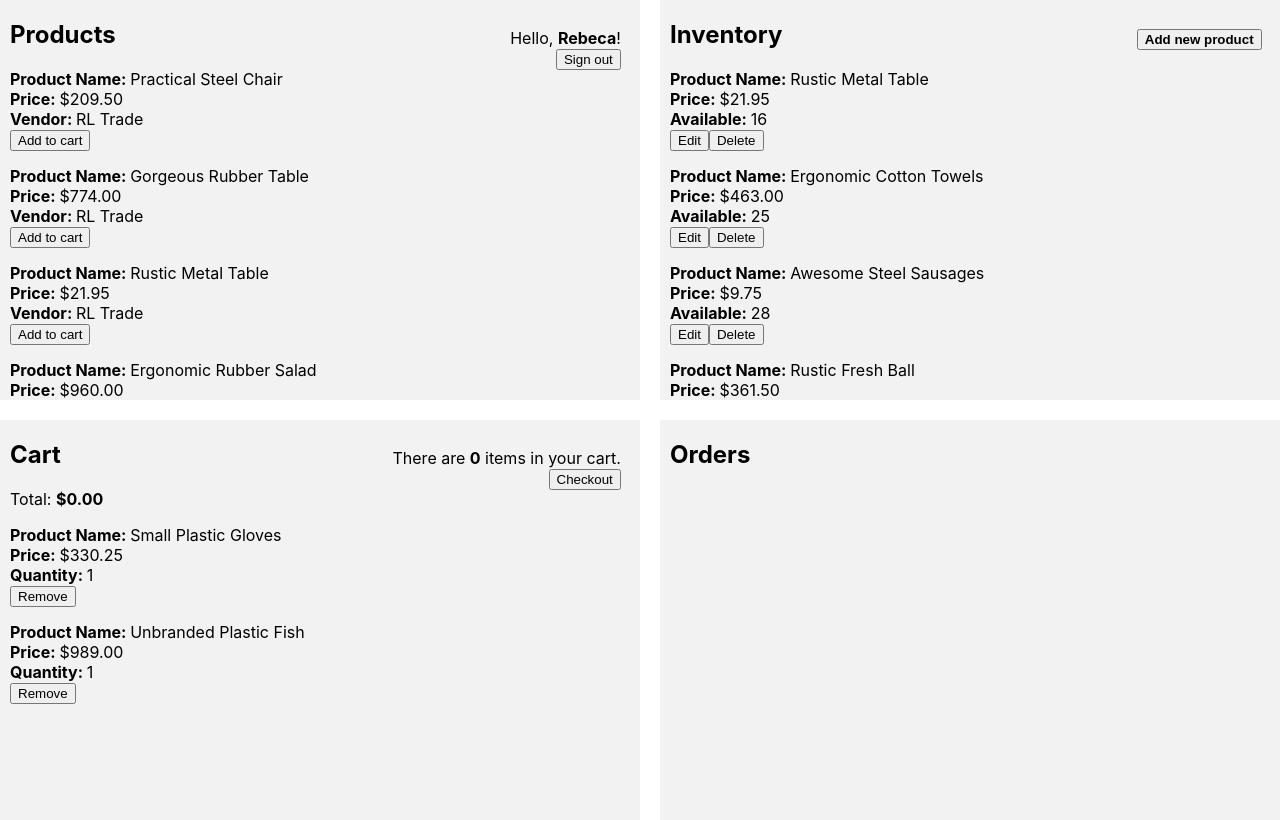
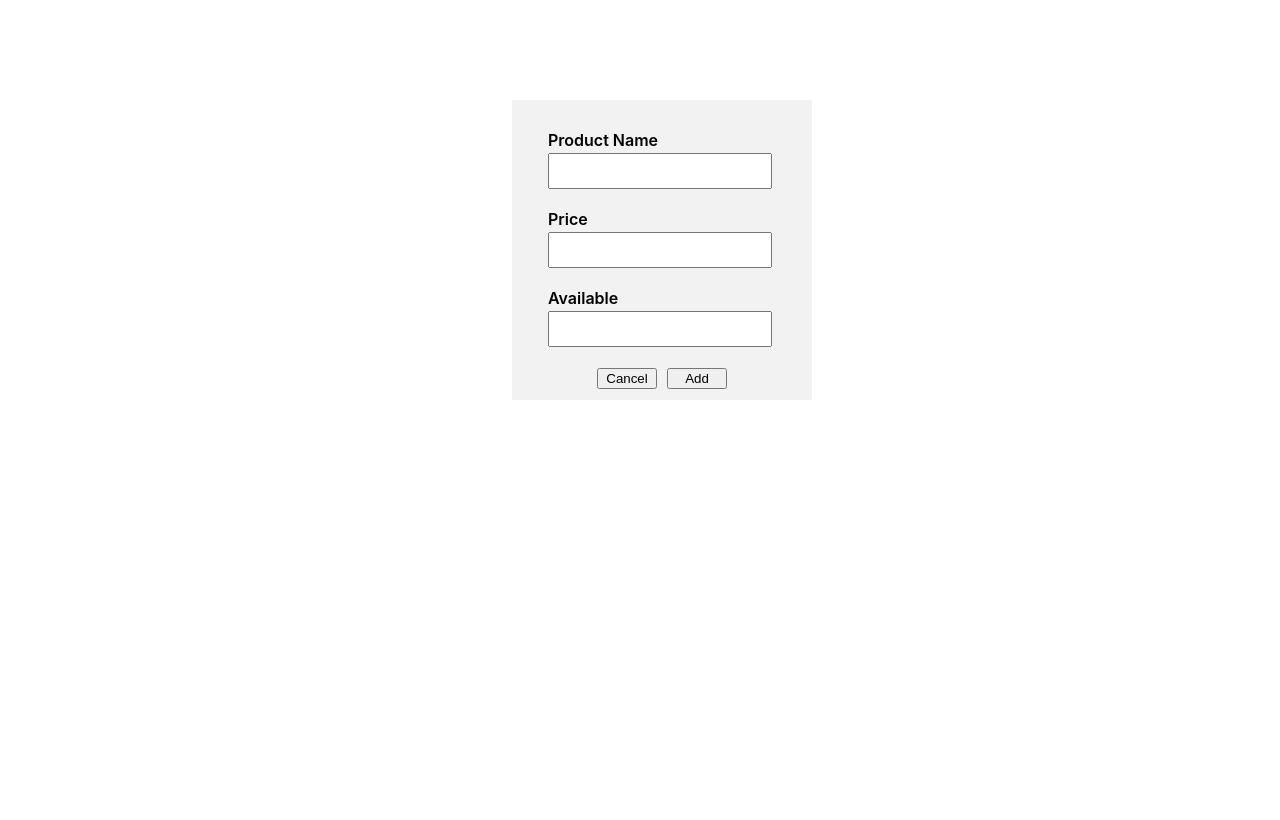
Before and after one commit to KeelerBe/redux-cart, a React (Create React App) app: page / in a window 1280 px wide. Built offline with nearby package versions, Linux system fonts and the light colour scheme.

Commit message:
Create ProductForm

```diff
--- a/package.json
+++ b/package.json
@@ -3,6 +3,7 @@
   "version": "0.1.0",
   "private": true,
   "dependencies": {
+    "formik": "^1.3.1",
     "prop-types": "^15.6.2",
     "react": "^16.5.2",
     "react-dom": "^16.5.2",
--- /dev/null
+++ b/src/components/ProductForm.js
@@ -0,0 +1,33 @@
+import React from 'react'
+import { Formik, Form, Field } from 'formik'
+
+const ProductForm = () => (
+	<div id="product-form">
+		<Formik>
+			{() => (
+				<div>
+					<Form>
+						<div>
+							<label htmlFor="productName">Product Name</label>
+							<Field id="productName" name="productName" type="text" />
+						</div>
+						<div>
+							<label htmlFor="price">Price</label>
+							<Field id="price" name="price" type="number" />
+						</div>
+						<div>
+							<label htmlFor="available">Available</label>
+							<Field id="available" name="available" type="number" />
+						</div>
+						<div>
+							<button>Cancel</button>
+							<button type="submit">Add</button>
+						</div>
+					</Form>
+				</div>
+			)}
+		</Formik>
+	</div>
+)
+
+export default ProductForm
--- a/src/containers/App.css
+++ b/src/containers/App.css
@@ -43,7 +43,58 @@
 
 #inventory > section {
 	position: absolute;
-	top: 7%;
+	top: 6%;
 	right: 6%;
 	text-align: right;
 }
+
+#product-form > div > form > div > input {
+	height: 30px;
+	width: 200px;
+	padding-left: 10px;
+	padding-right: 10px;
+	margin-top: 10px;
+	margin-bottom: 10px;
+	font-size: 15px;
+	letter-spacing: 0.05em;
+}
+
+input[type='number'] {
+	text-align: right;
+}
+
+#product-form > div > form > div > label {
+	display: block;
+	margin-top: 10px;
+	margin-bottom: -7px;
+	font-weight: 600;
+}
+
+#product-form {
+	background-color: #f2f2f2;
+	position: absolute;
+	height: 300px;
+	width: 300px;
+	top: 100px;
+	left: 50%;
+	margin-left: -10%;
+}
+
+#product-form > div {
+	width: 228px;
+	height: auto;
+	margin: 30px auto 0;
+}
+
+#product-form > div > form > div > button:first-child {
+	margin-right: 10px;
+}
+
+#product-form > div > form > div > button {
+	width: 60px;
+}
+
+#product-form > div > form > div:last-child {
+	width: 130px;
+	margin: 10px auto 0;
+}
--- a/src/containers/App.js
+++ b/src/containers/App.js
@@ -5,10 +5,12 @@ import ProductsContainer from './ProductsContainer'
 import InventoryContainer from './InventoryContainer'
 import CartContainer from './CartContainer'
 import OrdersContainer from './OrdersContainer'
+import ProductForm from '../components/ProductForm'
 
 const App = () => (
 	<div id="main">
-		<ProductsContainer
+		<ProductForm />
+		{/* <ProductsContainer
 			products={selectors.getProducts()}
 			userName={selectors.getUserName()}
 		/>
@@ -17,7 +19,7 @@ const App = () => (
 			vendorName={selectors.getVendorName()}
 		/>
 		<CartContainer products={selectors.getCartProducts()} />
-		<OrdersContainer />
+		<OrdersContainer /> */}
 	</div>
 )
 
--- a/src/index.css
+++ b/src/index.css
@@ -16,3 +16,9 @@ code {
 li {
 	list-style: none;
 }
+
+input::-webkit-outer-spin-button,
+input::-webkit-inner-spin-button {
+	-webkit-appearance: none;
+	margin: 0;
+}
```
Also changed, not shown: 1 other file (tests, documents, lock files or other folders).
